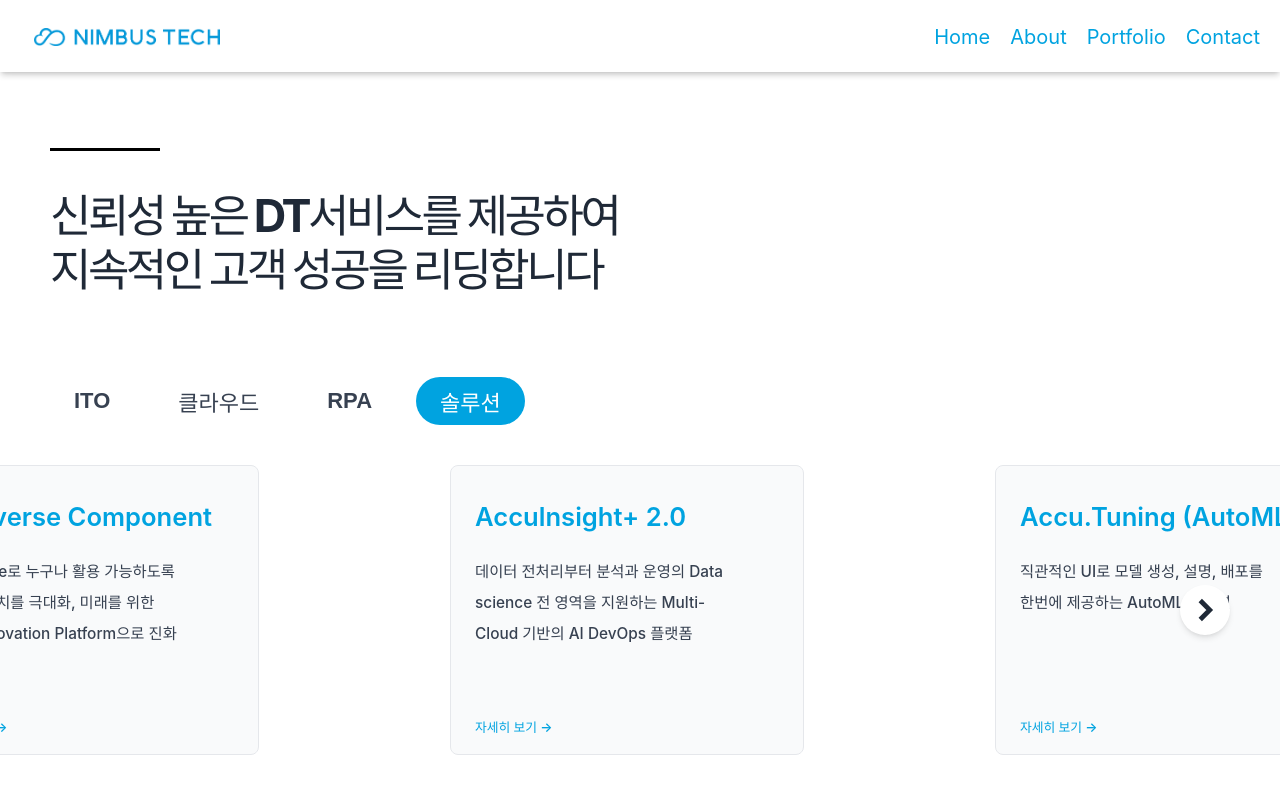
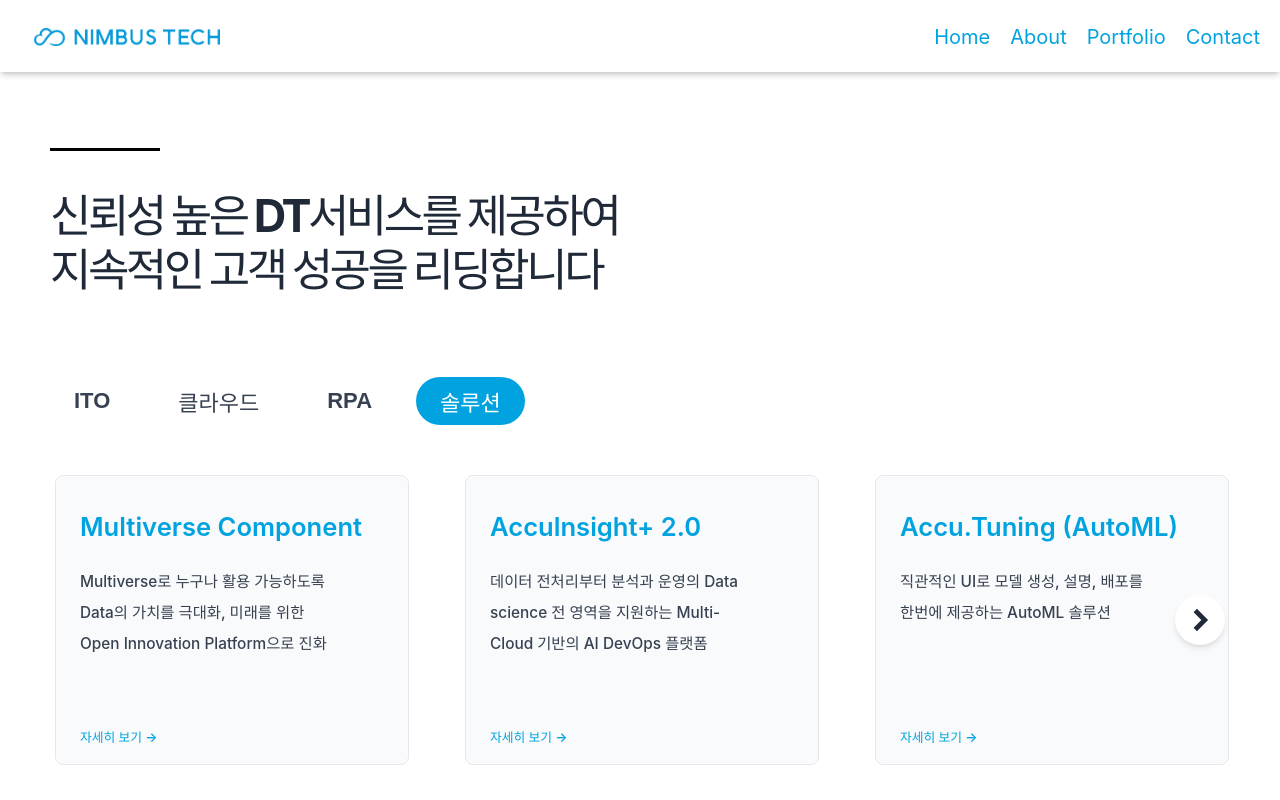
Before and after one commit to onexhana/nimbustech_website, a React (Vite) app: page /about in a window 1280 px wide. Both pictures are taken after a click on the button "솔루션". Shown: the part 1329-2129 px from the top of the page. Built offline with nearby package versions, Linux system fonts and the light colour scheme; a web font is replaced by a local one.

Commit message:
feat:0829 최종

```diff
--- a/src/components/About/AboutSection.tsx
+++ b/src/components/About/AboutSection.tsx
@@ -334,19 +334,29 @@
             <div className="flex items-start gap-4" style={{ position: 'relative', overflow: 'visible', display: 'flex', alignItems: 'flex-start', gap: '16px' }}>
 
               {isMultiPage ? (
-                                /* 솔루션 섹션: Swiper 무한 루프 */
+                                /* 솔루션 섹션: 고정 위치 + 무한 루프 */
                 <>
-                  {/* 카드 컨테이너만 */}
-                  <div style={{
-                    width: '1670px',
-                    overflow: 'hidden',
+                  {/* 카드 컨테이너 - RPA와 동일한 중앙 정렬 */}
+                  <div
+                    className="flex gap-4 flex-1"
+                    style={{
+                      position: 'relative',
+                      overflow: 'visible',
                       display: 'flex',
+                      gap: '30px',
+                      flex: '1',
                       justifyContent: 'center',
-                    alignItems: 'center',
-                    marginLeft: 'auto',
-                    marginRight: 'auto'
-                  }}>
-                    <div style={{ width: 'calc(380px * 3 + 165px * 2)' }}>
+                      marginLeft: '50px',
+                      marginRight: '50px'
+                    }}
+                  >
+                    <div
+                      className="overflow-hidden"
+                      style={{
+                        width: 'calc(380px * 3 + 30px * 2)', // 정확히 3장 + 간격
+                        minWidth: 'calc(380px * 3 + 30px * 2)'
+                      }}
+                    >
                     <Swiper
                       // eslint-disable-next-line @typescript-eslint/no-explicit-any
                       onSwiper={(swiper: any) => {
@@ -356,7 +366,7 @@
                       onInit={(swiper: any) => {
                         swiperRef.current = swiper;
                       }}
-                        spaceBetween={165}
+                      spaceBetween={30}
                       slidesPerView={3}
                       slidesPerGroup={1}
                       loop={true}
@@ -370,7 +380,7 @@
                       resistanceRatio={0}
                       watchSlidesProgress={false}
                       freeMode={false}
-                        className="about-swiper"
+                      className="about-solution-swiper"
                     >
                       {duplicatedCards.map((card, index) => (
                       <SwiperSlide key={`${card.title}-${index}`}>
@@ -391,39 +401,42 @@
                       ))}
                     </Swiper>
 
-                      {/* Swiper 스타일 */}
+                      {/* Swiper 스타일 - 솔루션 전용 */}
                       <style>{`
-                        .about-swiper {
+                        .about-solution-swiper {
                           width: 100% !important;
-                          height: auto !important;
-                          overflow: hidden !important;
+                          overflow: visible !important;
                         }
-                        .about-swiper .swiper-wrapper {
-                          display: flex !important;
-                          align-items: flex-start !important;
+                        .about-solution-swiper .swiper-wrapper {
+                          overflow: visible !important;
                         }
-                        .about-swiper .swiper-slide {
+                        .about-solution-swiper .swiper-slide {
                           width: 380px !important;
                           flex-shrink: 0 !important;
-                          height: auto !important;
+                        }
+                        .about-solution-swiper .swiper-slide > div {
+                          margin: 10px 5px;
                         }
                         /* 무한 루프 보장 */
-                        .about-swiper .swiper-slide-duplicate {
+                        .about-solution-swiper .swiper-slide-duplicate {
                           opacity: 1 !important;
                           display: block !important;
                           visibility: visible !important;
                         }
                       `}</style>
                     </div>
-                  </div>
 
-                  {/* 별개의 우측 화살표 버튼 */}
+                    {/* 우측 화살표 버튼 - RPA와 동일한 위치 */}
                     <button
                       onClick={() => swiperRef.current?.slideNext()}
                       className="hover:bg-gray-100 transition-all duration-300"
                       style={{
                         border: 'none',
                         outline: 'none',
+                        position: 'absolute',
+                        top: '50%',
+                        right: '50px',
+                        transform: 'translate(50%, -50%)',
                         width: '50px',
                         height: '50px',
                         borderRadius: '50%',
@@ -435,17 +448,14 @@
                         zIndex: 10,
                         cursor: 'pointer',
                         fontSize: '28px',
-                      fontWeight: '700',
-                      position: 'absolute',
-                      right: '50px',
-                      top: '50%',
-                      transform: 'translateY(-50%)'
+                        fontWeight: '700'
                       }}
                     >
                       <svg width="50" height="50" viewBox="0 0 24 24" fill="none" xmlns="http://www.w3.org/2000/svg">
                         <path d="M9 6L15 12L9 18" stroke="#1f2937" strokeWidth="3" strokeLinecap="butt" strokeLinejoin="miter" />
                       </svg>
                     </button>
+                  </div>
                 </>
               ) : (
                 /* 기타 섹션: 고정 표시 */
```
Lines whose indentation alone changed are shown as unchanged.
